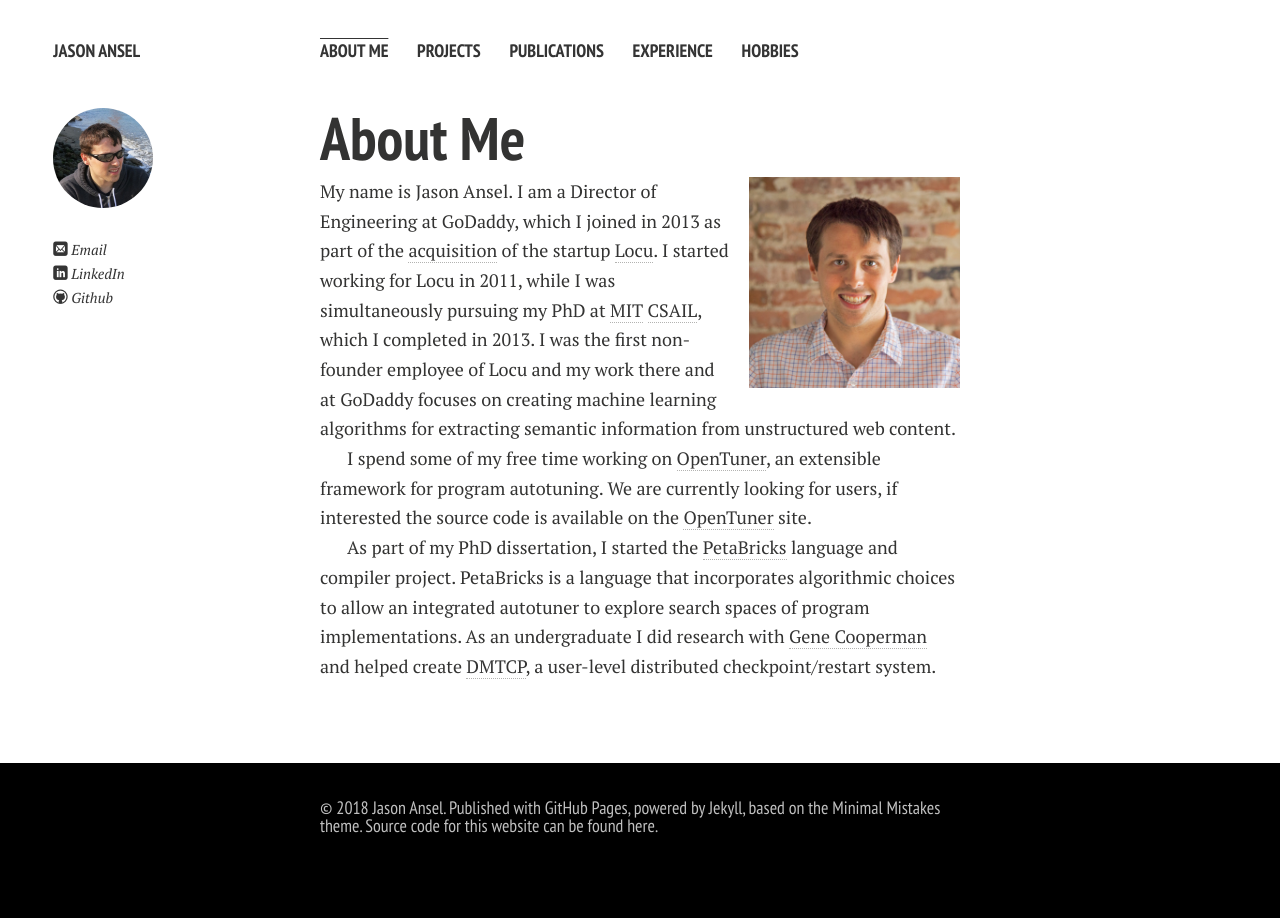
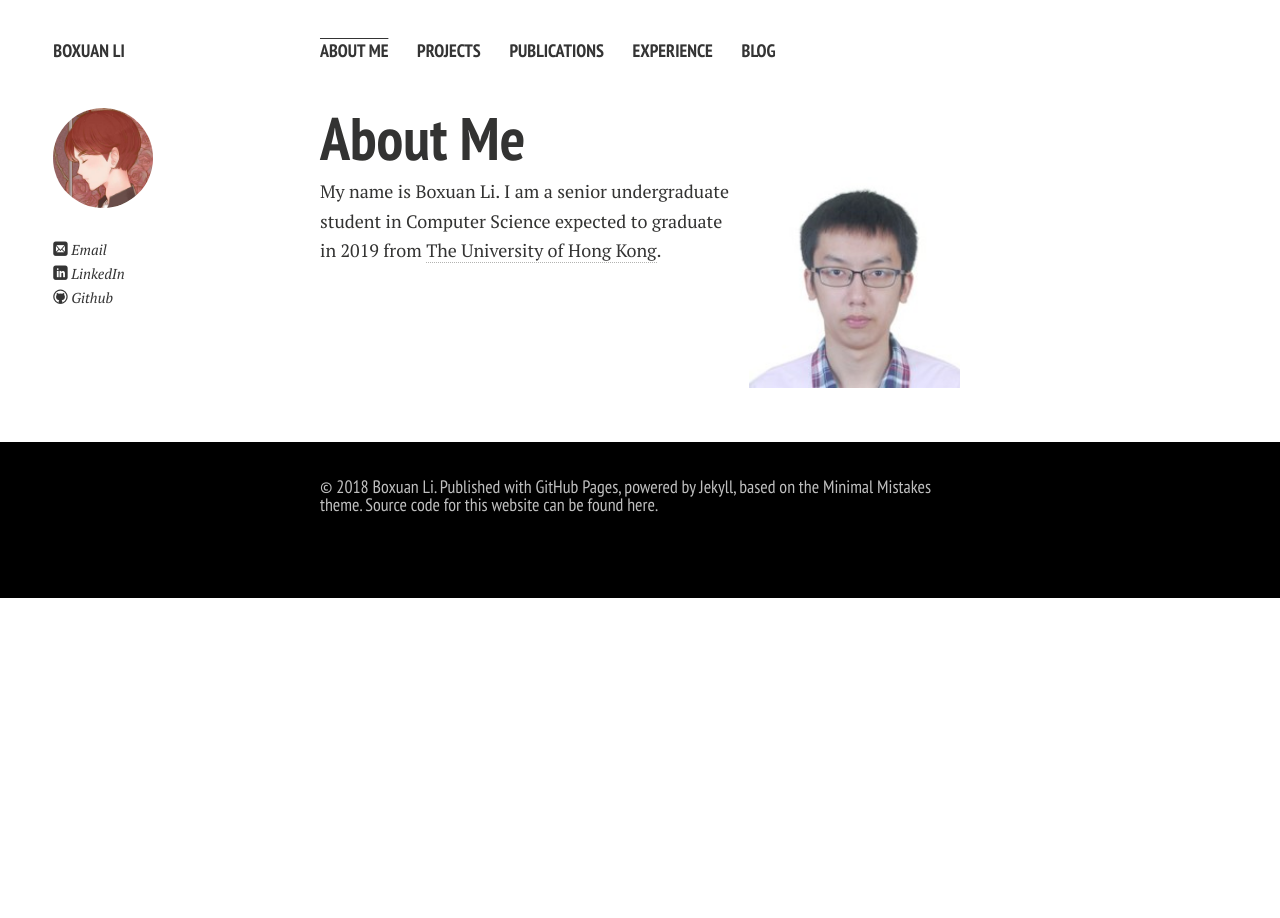
Before and after one commit to li-boxuan/li-boxuan.github.io, a Jekyll site: the page built from index.md, in a window 1280 px wide. Built offline with Jekyll 4.4.1, drawn with Linux system fonts in a browser that asks for light colours; nearby versions of some CDN libraries; Markdown is read by kramdown in place of the engine named in the settings; our own code applies the rules of GitHub Pages for plain Markdown files.

Commit message:
Set up personal website

```diff
--- a/_config.yml
+++ b/_config.yml
@@ -1,20 +1,20 @@
-title: Jason Ansel
+title: Boxuan Li
 #tagline:          A short tagline
 #description:      Describe your website.
 #Comment out url when working locally to resolve base urls correctly
-url: http://jasonansel.com
+url: https://www.li-boxuan.com
 
 # Owner/author information
 owner:
-  name:           Jason Ansel
-  avatar:         jasonansel.jpg
+  name:           Boxuan Li
+  avatar:         li-boxuan.jpg
 #  bio:
-  email:          jasonansel@jasonansel.com
+  email:          liboxuan@connect.hku.hk
   # Social networking links are used in author-bio sidebar. Update and remove as you like.
   twitter:
   facebook:
-  github: jansel
-  linkedin: jansel
+  github: li-boxuan
+  linkedin: li-boxuan
   instagram:
   lastfm:
   tumblr:
@@ -22,7 +22,7 @@ owner:
   google_plus:
 
 # Analytics and webmaster tools stuff goes here
-google_verify: "JW0gdx05xcJSQe6saaq67u_U1vgdfuh8OxrjS-fEuyQ"
+google_verify:
 # https://ssl.bing.com/webmaster/configure/verify/ownership Option 2 content= goes here
 bing_verify:
 
@@ -37,11 +37,11 @@ links:
     url: /publications/
   - title: Experience
     url: /experience/
-  - title: Hobbies
-    url: /hobbies/
+  - title: Blog
+    url: /blog
 
 # http://en.wikipedia.org/wiki/List_of_tz_database_time_zones
-timezone: America/New_York
+timezone: Asia/Hong_Kong
 future: true
 pygments: true
 #markdown: kramdown
--- a/index.md
+++ b/index.md
@@ -4,33 +4,9 @@ layout: page
 
 # About Me
 
-<img src="/images/jasonansel3.jpg" class="floatpic" width="200" height="200">
-My name is Jason Ansel.  I am a Director of Engineering at GoDaddy, which
-I joined in 2013 as part of the [acquisition] of the startup [Locu][locu].
-I started working for Locu in 2011, while I was simultaneously pursuing
-my PhD at [MIT][MIT] [CSAIL][CSAIL], which I completed in 2013.  I was the
-first non-founder employee of Locu and my work there and at GoDaddy focuses
-on creating machine learning algorithms for extracting semantic information
-from unstructured web content.
-
-I spend some of my free time working on [OpenTuner], an extensible framework
-for program autotuning.  We are currently looking for users, if interested
-the source code is available on the [OpenTuner] site.
-
-As part of my PhD dissertation, I started the [PetaBricks] language and
-compiler project.  PetaBricks is a language that incorporates algorithmic
-choices to allow an integrated autotuner to explore search spaces of program
-implementations.  As an undergraduate I did research with [Gene Cooperman]
-and helped create [DMTCP], a user-level distributed checkpoint/restart system.
+<img src="/images/li-boxuan2.jpg" class="floatpic" width="200" height="200">
+My name is Boxuan Li. I am a senior undergraduate student in Computer Science
+expected to graduate in 2019 from [The University of Hong Kong].
 
 
-[acquisition]: http://allthingsd.com/20130819/godaddy-acquires-merchant-finder-startup-locu-for-70-million/
-[CSAIL]: http://www.csail.mit.edu/
-[DMTCP]: http://dmtcp.sourceforge.net/
-[Gene Cooperman]: http://www.ccs.neu.edu/home/gene/
-[Locu]: http://locu.com/
-[MIT]: http://www.mit.edu/
-[OpenTuner]: http://opentuner.org/
-[PetaBricks]: http://projects.csail.mit.edu/petabricks/
-[Commit]: http://groups.csail.mit.edu/commit/
-[Saman Amarasinghe]: http://people.csail.mit.edu/saman/
+[The University of Hong Kong]: https://www.hku.hk/
```
Also changed, not shown: hobbies.md (deleted, +0 -47 lines), publications/2005cluster.bib (deleted, +0 -8 lines), publications/2006ccgrid.bib (deleted, +0 -8 lines), publications/2006pdpta.bib (deleted, +0 -8 lines), publications/2015vldb-argonaut.bib (deleted, +0 -8 lines), sitemap.xml (+5 -5 lines), images/jasonansel.jpg (deleted), images/jasonansel3.jpg (deleted), images/li-boxuan.jpg (added), images/li-boxuan2.jpg (added), 5 other files.
